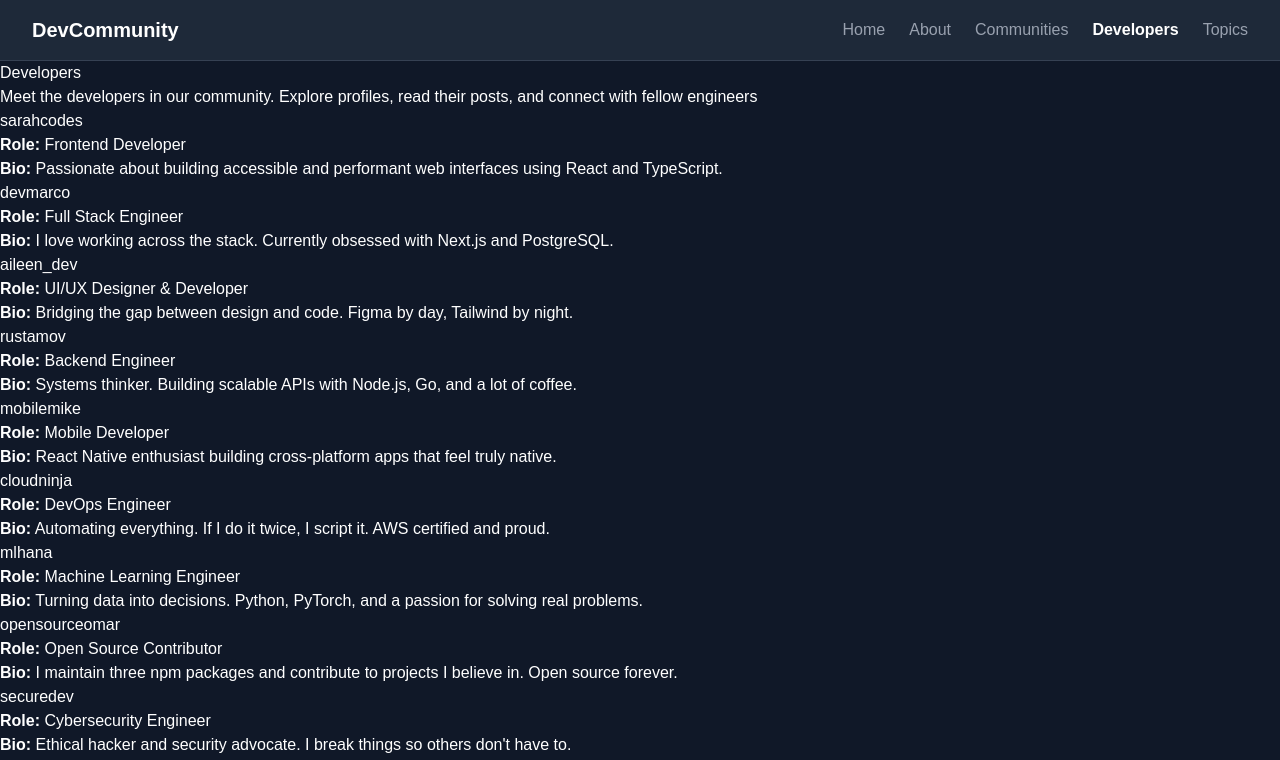
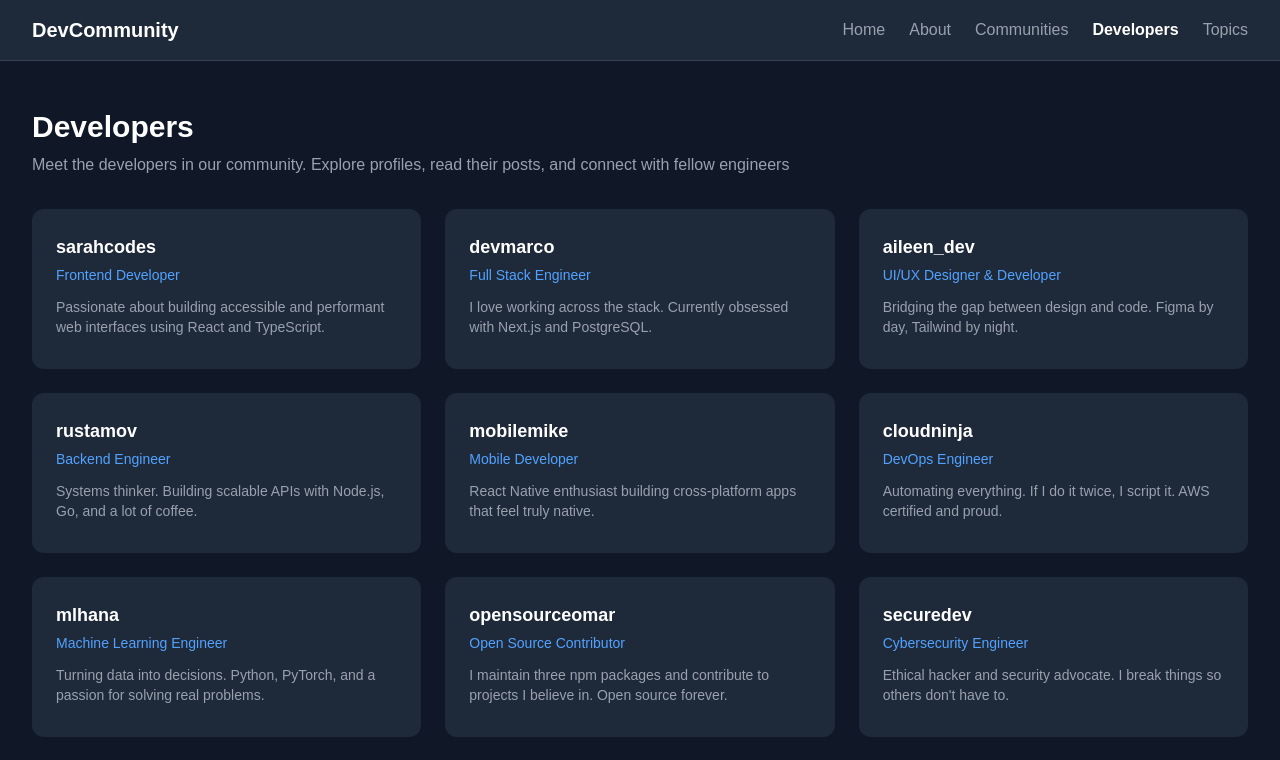
Before and after one commit to NJ015/dev-community-platform, a Next.js app: page /developers in a window 1280 px wide. Shown: the top 760 px of the page. Built offline with nearby package versions, Linux system fonts and the light colour scheme.

Commit message:
Enhance styling across community and developer pages for improved UI; update error messages and card designs

```diff
--- a/app/(public)/communities/[slug]/page.tsx
+++ b/app/(public)/communities/[slug]/page.tsx
@@ -7,12 +7,16 @@ const page = async ({ params }: { params: Promise<{ slug: string }> }) => {
   const community = communities.find((item) => item.slug === slug);
 
   if (!community) {
-    return <div className="text-red-500">Community not found</div>;
+    return (
+      <div className="min-h-[calc(100vh-8rem)] flex items-center justify-center">
+        <p className="text-red-500">Community not found</p>
+      </div>
+    );
   }
 
   return (
     <div className="min-h-[calc(100vh-8rem)] flex items-center">
-      <div className="px-8 py-12 max-w-2xl mx-auto block bg-gray-800 rounded-xl shadow-lg shadow-black/70">
+      <div className="px-8 py-12 max-w-2xl mx-auto block bg-gray-800 rounded-xl shadow-lg shadow-black/50">
         <h1 className="text-3xl font-bold text-white mb-4">{community.name}</h1>
         <p className="text-gray-400 mb-4">{community.description}</p>
         <p className="text-gray-400 mb-8 text-sm">
--- a/app/(public)/developers/[username]/page.tsx
+++ b/app/(public)/developers/[username]/page.tsx
@@ -11,11 +11,15 @@ const page = async ({ params }: { params: Promise<{ username: string }> }) => {
   }
 
   return (
-    <div>
-      <h1>{dev.username}</h1>
-      <p>{dev.role}</p>
-      <p>{dev.bio}</p>
-      <Link href={`/developers/${dev.username}/posts`}>View Posts</Link>
+    <div className="min-h-[calc(100vh-8rem)] flex items-center">
+      <div className="px-8 py-12 max-w-2xl mx-auto bg-gray-800 rounded-xl shadow-lg shadow-black/50">
+        <h1 className="text-3xl font-bold text-white mb-2">{dev.username}</h1>
+        <p className="text-blue-400 mb-4">{dev.role}</p>
+        <p className="text-gray-400 mb-8">{dev.bio}</p>
+        <Link href={`/developers/${dev.username}/posts`} className="bg-blue-600 hover:bg-blue-700 text-white px-6 py-2 rounded-lg font-semibold transition-colors duration-300">
+          View Posts
+        </Link>
+      </div>
     </div>
   );
 };
--- a/app/(public)/developers/[username]/posts/[postId]/page.tsx
+++ b/app/(public)/developers/[username]/posts/[postId]/page.tsx
@@ -6,15 +6,20 @@ const page = async({params}:{params:Promise<{postId:string}>}) => {
   const post = posts.find((p) => p.id === postId);
 
   if (!post) {
-    return <div className="text-red-500">Post not found</div>;
+    return (
+      <div className="min-h-[calc(100vh-8rem)] flex items-center justify-center">
+        <p className="text-red-500">Post not found</p>
+      </div>
+    );
   }
 
-
   return (
-    <div>
-      <h1>{post.title}</h1>
-      <p>{post.content}</p>
-      <p>By {post.authorUsername} on {post.date}</p>
+    <div className="min-h-[calc(100vh-8rem)] flex items-center">
+      <div className="px-8 py-12 max-w-2xl mx-auto bg-gray-800 rounded-xl shadow-lg shadow-black/50">
+        <h1 className="text-3xl font-bold text-white mb-4">{post.title}</h1>
+        <p className="text-gray-400 mb-8">{post.content}</p>
+        <p className="text-gray-500 text-sm">By <span className="text-blue-400">{post.authorUsername}</span> · {post.date}</p>
+      </div>
     </div>
   )
 }
--- a/app/(public)/developers/[username]/posts/page.tsx
+++ b/app/(public)/developers/[username]/posts/page.tsx
@@ -1,21 +1,25 @@
 import React from "react";
 import { posts } from "@/data/post";
 import Post_Card from "@/components/Post_Card";
-
 
 const page = async ({ params }: { params: Promise<{ username: string }> }) => {
   const { username } = await params;
   const postList = posts.filter((p) => p.authorUsername === username);
 
   if (!postList.length) {
-    return <div className="text-red-500">No posts found for {username}</div>;
+    return (
+      <div className="min-h-[calc(100vh-8rem)] flex items-center justify-center">
+        <p className="text-gray-400 text-lg">No posts found for <span className="text-white font-semibold">{username}</span></p>
+      </div>
+    );
   }
 
   return (
-    <div>
-      <ul>
-        {postList.map((post)=>(
-          <li key={post.id}>
+    <div className="px-8 py-12">
+      <h1 className="text-3xl font-bold text-white mb-8">Posts by {username}</h1>
+      <ul className="grid grid-cols-1 md:grid-cols-2 gap-6">
+        {postList.map((post) => (
+          <li key={post.id} className="h-full">
             <Post_Card id={post.id} title={post.title} content={post.content} authorUsername={post.authorUsername} date={post.date} />
           </li>
         ))}
--- a/app/(public)/developers/new-members/page.tsx
+++ b/app/(public)/developers/new-members/page.tsx
@@ -2,10 +2,10 @@ import React from 'react'
 
 const page = () => {
   return (
-    <>
-    <h1>New Members</h1>
-    <p>Fresh faces in the community. Welcome our newest developers and help them get started</p>
-    </>
+    <div className="px-8 py-12 max-w-2xl mx-auto">
+      <h1 className="text-3xl font-bold text-white mb-4">New Members</h1>
+      <p className="text-gray-400">Fresh faces in the community. Welcome our newest developers and help them get started</p>
+    </div>
   )
 }
 
--- a/app/(public)/developers/page.tsx
+++ b/app/(public)/developers/page.tsx
@@ -4,19 +4,17 @@ import Developer_Card from '@/components/Developer_Card'
 
 const page = () => {
   return (
-    <>
-    <h1>Developers</h1>
-    <p>Meet the developers in our community. Explore profiles, read their posts, and connect with fellow engineers</p>
-    <div>
-      <ul>
-        {developers.map((dev)=>(
-          <li key={dev.id}>
+    <div className="px-8 py-12">
+      <h1 className="text-3xl font-bold text-white mb-2">Developers</h1>
+      <p className="text-gray-400 mb-8">Meet the developers in our community. Explore profiles, read their posts, and connect with fellow engineers</p>
+      <ul className="grid grid-cols-1 md:grid-cols-2 lg:grid-cols-3 gap-6">
+        {developers.map((dev) => (
+          <li key={dev.id} className="h-full">
             <Developer_Card id={dev.id} username={dev.username} role={dev.role} bio={dev.bio} />
           </li>
         ))}
       </ul>
     </div>
-    </>
   )
 }
 
--- a/app/(public)/developers/top-rated/page.tsx
+++ b/app/(public)/developers/top-rated/page.tsx
@@ -2,10 +2,10 @@ import React from 'react'
 
 const page = () => {
   return (
-    <>
-    <h1>Top-Rated Developers</h1>
-    <p>Our highest rated community members. Learn from the best and most respected developers on the platform</p>
-    </>
+    <div className="px-8 py-12 max-w-2xl mx-auto">
+      <h1 className="text-3xl font-bold text-white mb-4">Top-Rated Developers</h1>
+      <p className="text-gray-400">Our highest rated community members. Learn from the best and most respected developers on the platform</p>
+    </div>
   )
 }
 
--- a/components/Developer_Card.tsx
+++ b/components/Developer_Card.tsx
@@ -10,16 +10,10 @@ type DeveloperCardTypes = {
 
 const Developer_Card = ({ id, username, role, bio }: DeveloperCardTypes) => {
   return (
-    <Link href={`/developers/${username}`}>
-      <div>
-        <h2>{username}</h2>
-        <p>
-          <strong>Role:</strong> {role}
-        </p>
-        <p>
-          <strong>Bio:</strong> {bio}
-        </p>
-      </div>
+    <Link href={`/developers/${username}`} className="block bg-gray-800 rounded-xl p-6 h-full hover:bg-gray-700 transition-colors duration-300">
+      <h2 className="text-lg font-semibold text-white mb-1">{username}</h2>
+      <p className="text-blue-400 text-sm mb-3">{role}</p>
+      <p className="text-gray-400 text-sm h-12 overflow-hidden">{bio}</p>
     </Link>
   );
 };
--- a/components/Post_Card.tsx
+++ b/components/Post_Card.tsx
@@ -9,16 +9,12 @@ type PostCardTypes = {
   date: string;
 };
 
-
-
 const Post_Card = ({ id, title, content, authorUsername, date }: PostCardTypes) => {
   return (
-    <Link href={`/developers/${authorUsername}/posts/${id}`}>
-      <div>
-        <h3>{title}</h3>
-        <p>{content}</p>
-        <p>By {authorUsername} on {date}</p>
-      </div>
+    <Link href={`/developers/${authorUsername}/posts/${id}`} className="block bg-gray-800 rounded-xl p-6 h-full hover:bg-gray-700 transition-colors duration-300">
+      <h3 className="text-lg font-semibold text-white mb-2">{title}</h3>
+      <p className="text-gray-400 text-sm mb-4 h-12 overflow-hidden">{content}</p>
+      <p className="text-gray-500 text-xs">By {authorUsername} · {date}</p>
     </Link>
   )
 }
```
